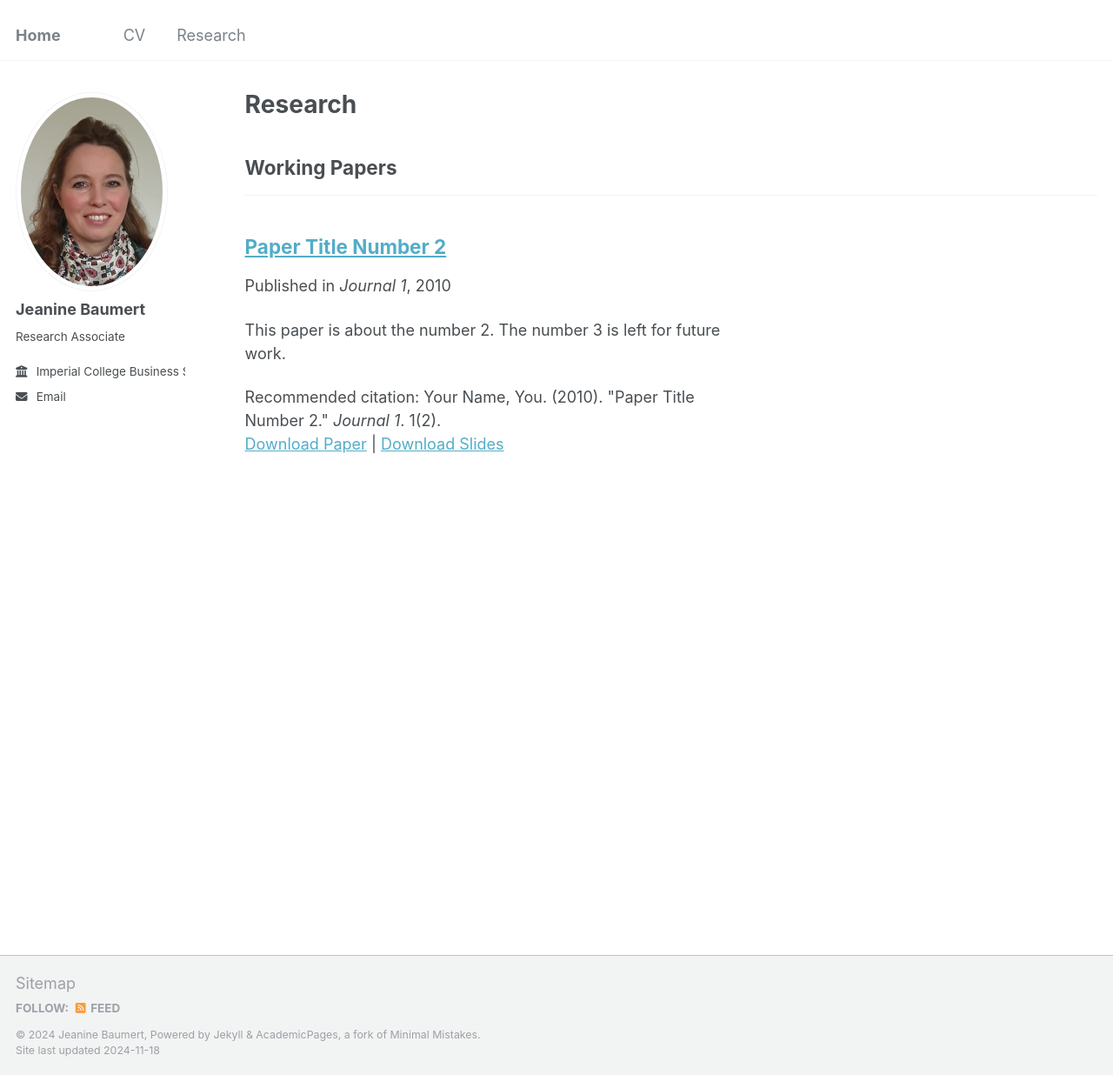
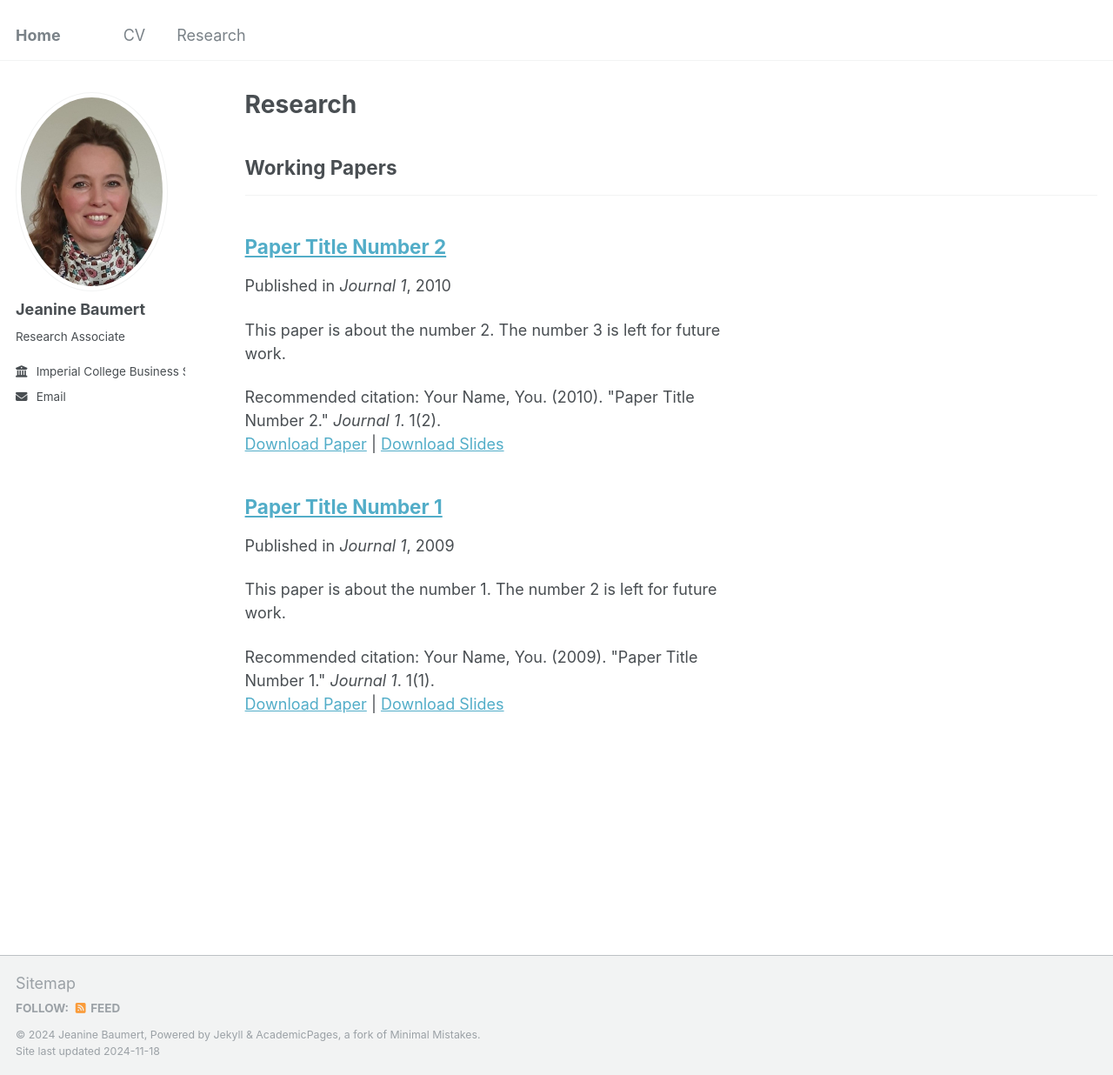
Before and after one commit to jeaninebaumert/jeaninebaumert.github.io, a Jekyll site: the page built from _pages/research.html, in a window 1280 px wide and 1236 px high. Shown: the whole window at 87% size. Built offline with Jekyll 4.4.1, drawn with Linux system fonts in a browser that asks for light colours; a file with an impossible date is left out; part of the change alters nothing that is shown.

Commit message:
Update 2009-10-01-paper-title-number-1.md

```diff
--- a/_publications/2009-10-01-paper-title-number-1.md
+++ b/_publications/2009-10-01-paper-title-number-1.md
@@ -1,14 +1,14 @@
 ---
-title: "Insider Trading and Communication among Peers"
+title: "Paper Title Number 1"
 collection: publications
 category: manuscripts
-permalink:
-excerpt: 'This paper investigates how insiders in financial markets might profit from sharing information with their peers. I develop a three period model based on the seminal Kyle (1985) paper on strategic insider trading, where in contrast to the previous literature, informed traders can share information about the fundamental value of the asset with their peers without disclosing it publicly to the whole market. I show that in such environment it can be ex-ante profitable for a trader to share some of its information with others. The intuition is the following: By sending information with some noise, the trader introduces noise into the economy and only he knows the precise realization of. This helps him to better interpret prices and he thus learns more about information of other traders compared to the market maker and thus makes a more profitable trade in the last period.'
-date:
-venue:
-slidesurl:
-paperurl:
-citation:
+permalink: /publication/2009-10-01-paper-title-number-1
+excerpt: 'This paper is about the number 1. The number 2 is left for future work.'
+date: 2009-10-01
+venue: 'Journal 1'
+slidesurl: 'http://academicpages.github.io/files/slides1.pdf'
+paperurl: 'http://academicpages.github.io/files/paper1.pdf'
+citation: 'Your Name, You. (2009). &quot;Paper Title Number 1.&quot; <i>Journal 1</i>. 1(1).'
 ---
 
 The contents above will be part of a list of publications, if the user clicks the link for the publication than the contents of section will be rendered as a full page, allowing you to provide more information about the paper for the reader. When publications are displayed as a single page, the contents of the above "citation" field will automatically be included below this section in a smaller font.
```
